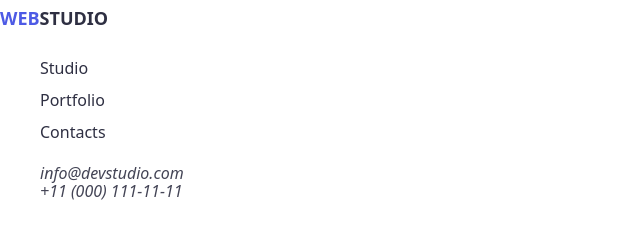
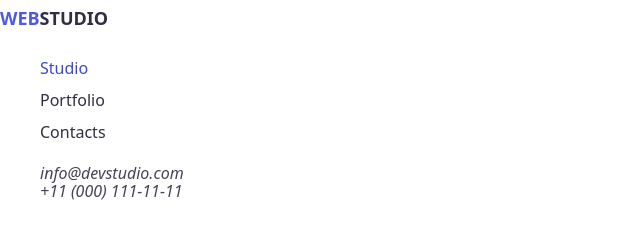
Before and after one commit to MRMARUL/WEEK-2_HOMEWORK-FINAL, a plain HTML site: page index.html in a window 1280 px wide. In both pictures the pointer is over the link "Studio". Shown: the top 240 px of the page, 0-640 px from the left. Drawn offline with nearby package versions, Linux system fonts and the light colour scheme.

Commit message:
Update styles.css

```diff
--- a/css/styles.css
+++ b/css/styles.css
@@ -85,6 +85,7 @@ nav ul li a {
 }
 nav ul li a:hover {
   cursor: pointer;
+  color: #404BBF;
 }
 .webstudio-web {
   font-family: "Raleway" sans-serif;
```
